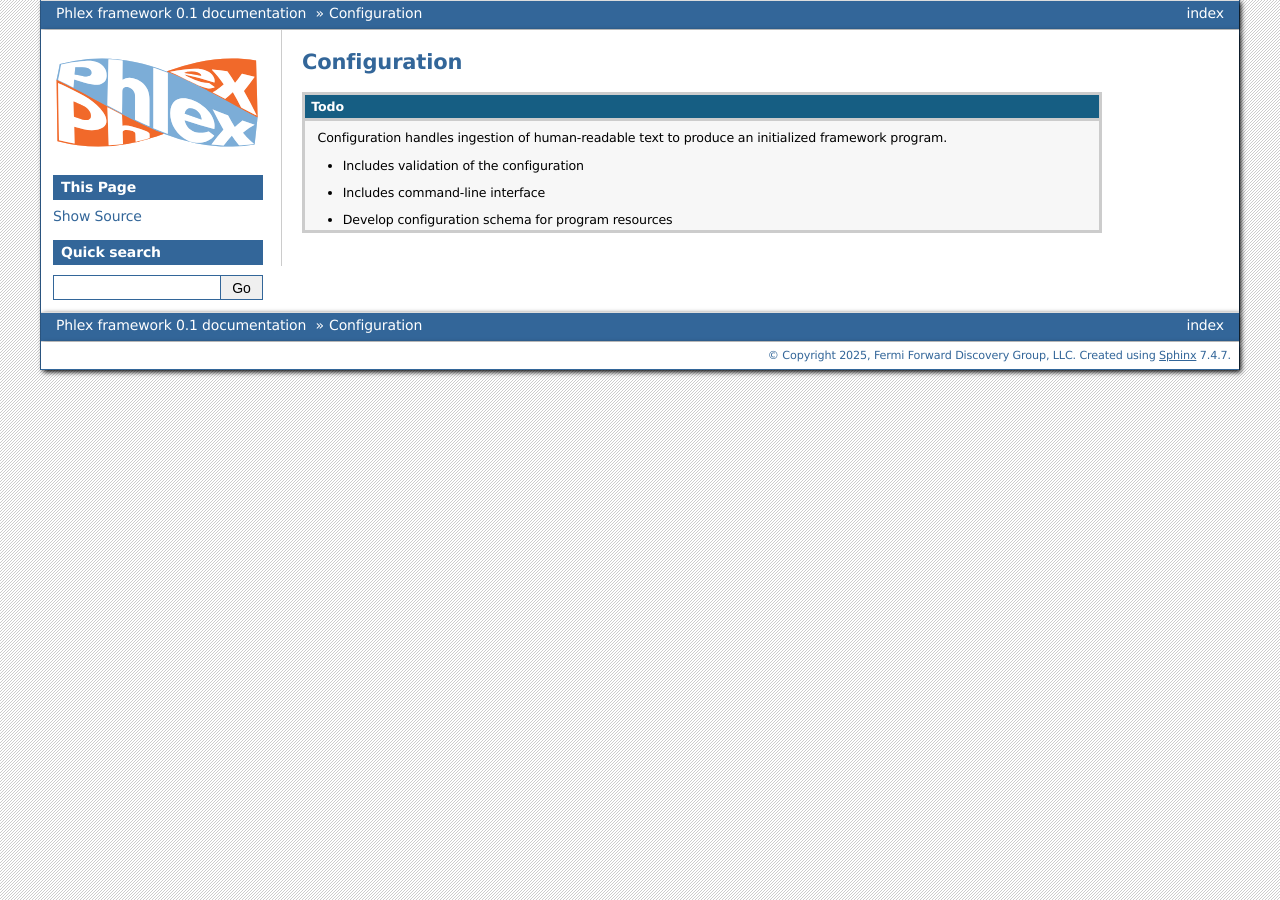
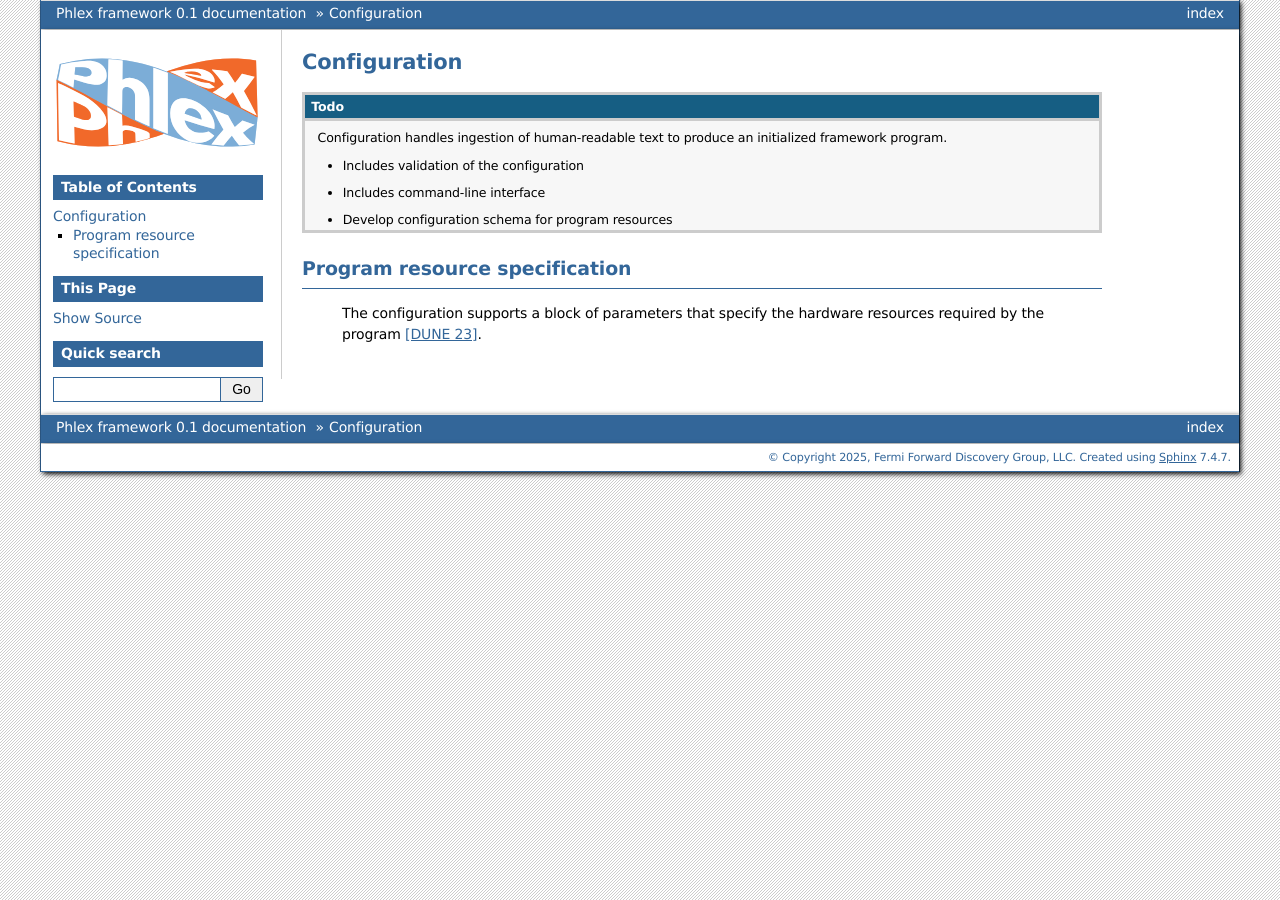
Before and after one commit to Framework-R-D/phlex-design, a Sphinx documentation site: the page built from doc/subsystems/configuration.rst, in a window 1280 px wide. Built offline with Sphinx 7.4.7, drawn with Linux system fonts in a browser that asks for light colours; formulas are drawn with MathJax 3.

Commit message:
Restore program-resource specification blurb

```diff
--- a/doc/requirements.rst
+++ b/doc/requirements.rst
@@ -837,8 +837,7 @@ Jama Connect entry: `DUNE STKH #45 <https://fnal-prod.jamacloud.com/perspective.
 -----------------------------------------
 
 | Jama Connect entry: `DUNE STKH #47 <https://fnal-prod.jamacloud.com/perspective.req?projectId=63&docId=14613>`__
-
-.. todo:: Not yet referenced in design
+| See :numref:`technical_design:Program resource specification`
 
 .. table::
     :widths: 15 85
--- a/doc/subsystems/configuration.rst
+++ b/doc/subsystems/configuration.rst
@@ -8,3 +8,8 @@ Configuration
    - Includes validation of the configuration
    - Includes command-line interface
    - Develop configuration schema for program resources
+
+Program resource specification
+""""""""""""""""""""""""""""""
+
+ The configuration supports a block of parameters that specify the hardware resources required by the program :dune:`23 Resource specification for the program`.
```
